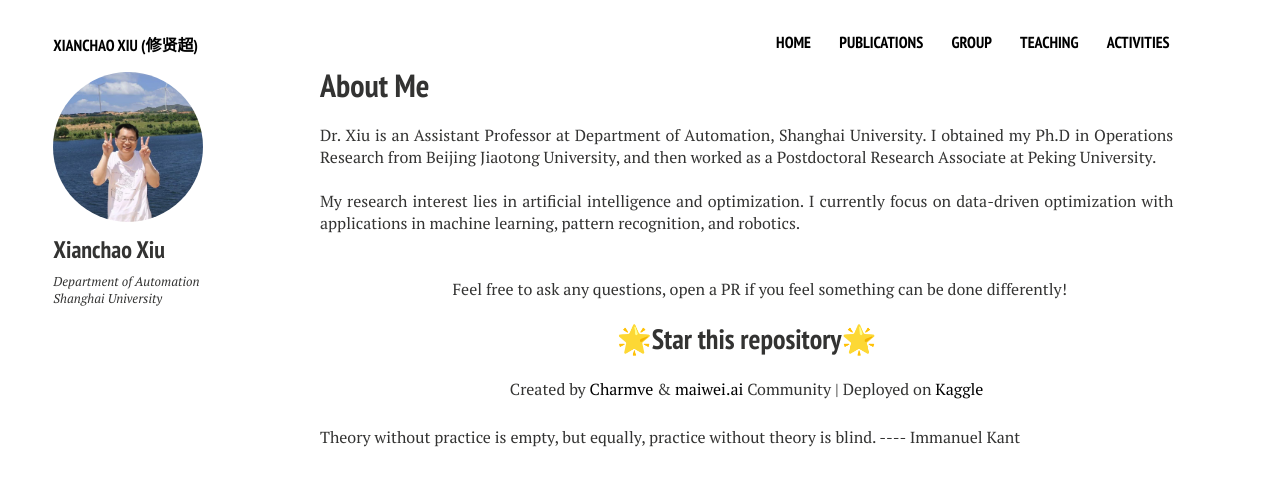
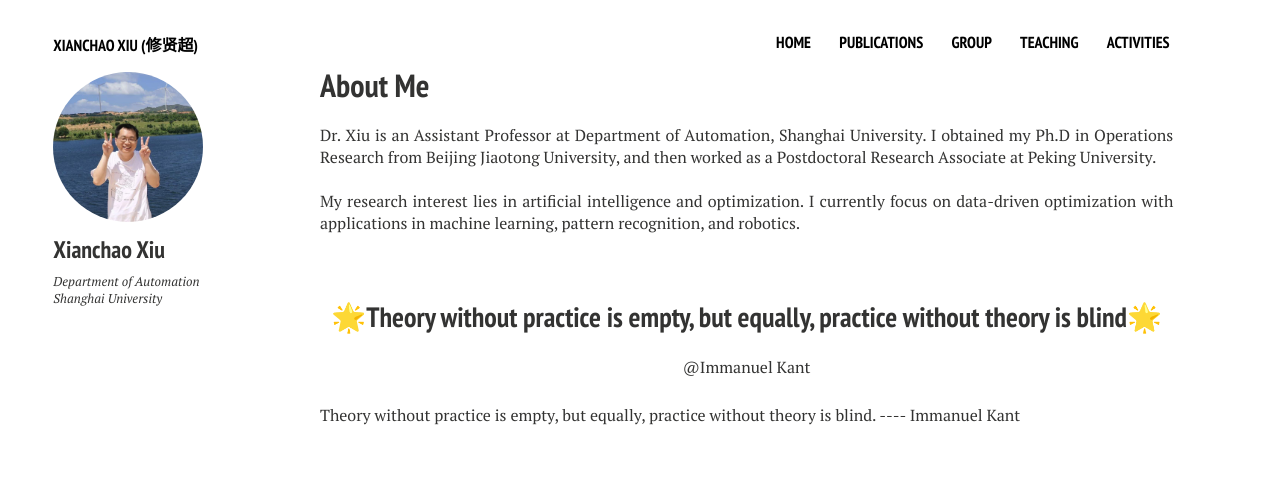
Before and after one commit to xianchaoxiu/xianchaoxiu.github.io, a Jekyll site: the page built from index.md, in a window 1280 px wide. Shown: the top 486 px of the page. Built offline with Jekyll 4.4.1, drawn with Linux system fonts in a browser that asks for light colours; nearby versions of some CDN libraries.

Commit message:
Update home2.html

```diff
--- a/_layouts/home2.html
+++ b/_layouts/home2.html
@@ -35,9 +35,8 @@
 	      I currently focus on data-driven optimization with applications in machine learning, pattern recognition, and robotics. <br><br>
 
 <br>
-<p align="center">Feel free to ask any questions, open a PR if you feel something can be done differently!</p>
-<h2 align="center">🌟Star this repository🌟</h2>
-<p align="center">Created by <a href="https://github.com/Charmve">Charmve</a> & <a href="https://github.com/MaiweiAI">maiwei.ai</a> Community | Deployed on <a href="https://www.kaggle.com/yidazhang07/bridge-cracks-image">Kaggle</a></p>
+<h2 align="center">🌟Theory without practice is empty, but equally, practice without theory is blind🌟</h2>
+<p align="center"> @Immanuel Kant</p>
 
 	      Theory without practice is empty, but equally, practice without theory is blind. ---- Immanuel Kant
 
```
